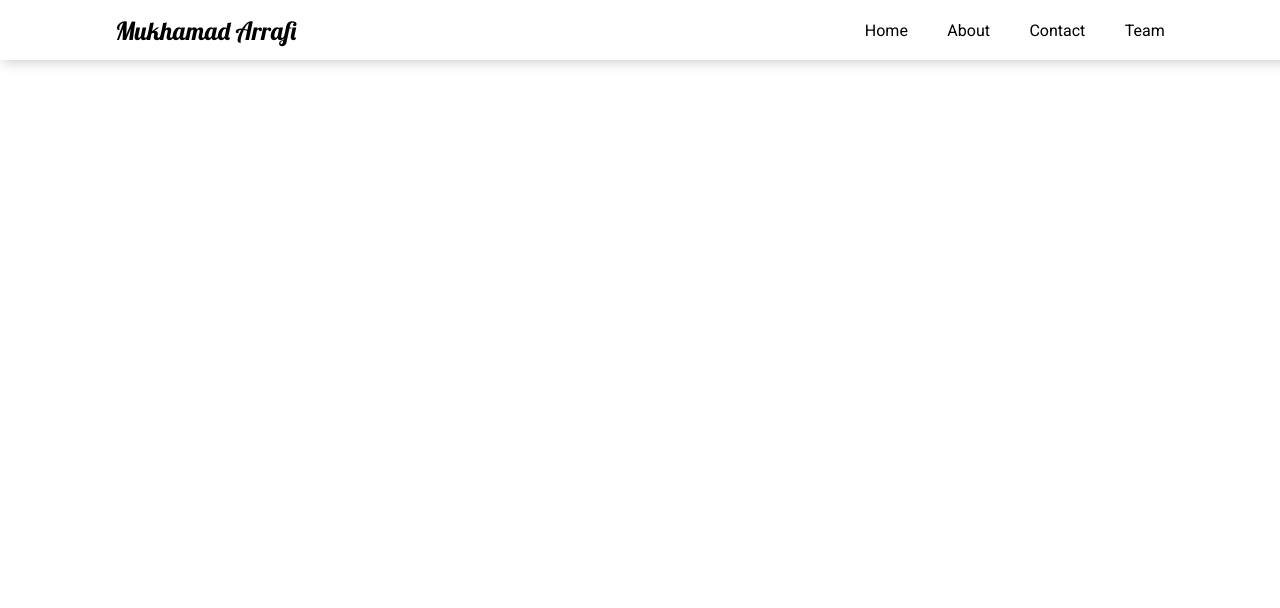
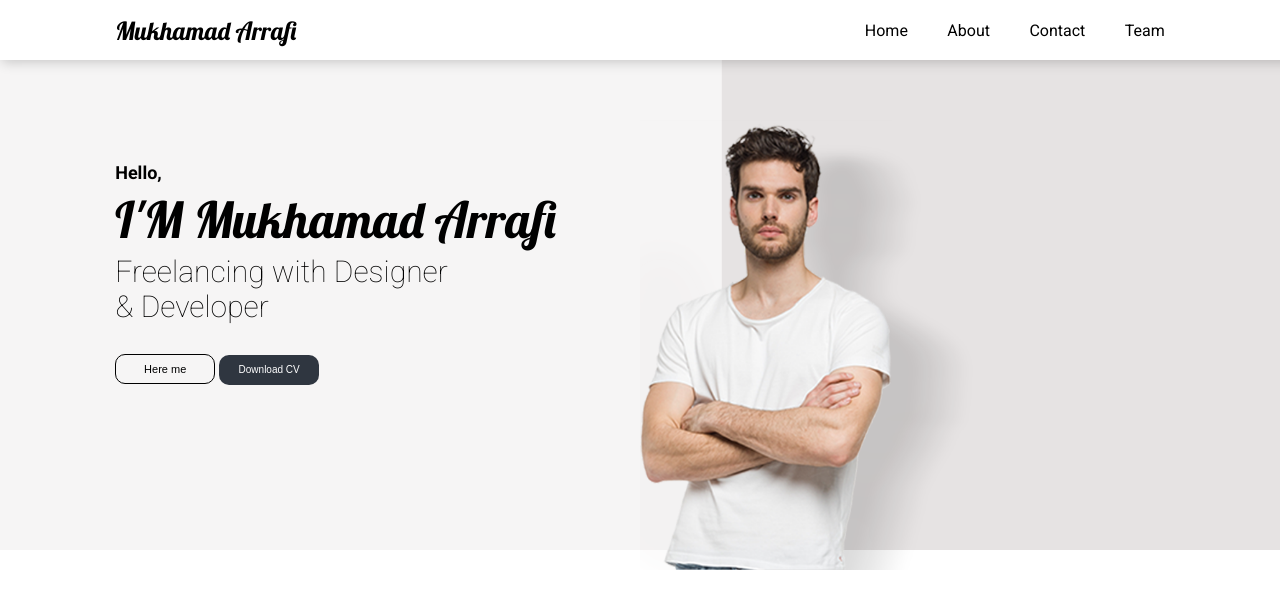
Before and after one commit to arrapiii/tugaswebportofolio, a plain HTML site: page index.html in a window 1280 px wide. Shown: the top 608 px of the page. Drawn offline with Linux system fonts and the light colour scheme.

Commit message:
tambah hero

```diff
--- a/css/style.css
+++ b/css/style.css
@@ -42,3 +42,54 @@ body {
 .nav-link a:hover {
     color: #dfe6e9;
 }
+
+.text-hero {
+    position: absolute;
+    left: 9%;
+    top: 130px;
+    line-height: 8px;
+}
+
+.text-hero p:first-child {
+    font-size: 18px;
+    font-weight: bold;
+    line-height: 50px;
+}
+
+.text-hero p:nth-child(2) {
+    font-family: 'Lobster', cursive;
+    font-size: 50px;
+    margin: 0;
+}
+
+.text-hero p:nth-child(3) {
+    font-size: 30px;
+    font-weight: 100;
+    line-height: normal;
+}
+
+.btn-here {
+    width: 100px;
+    height: 30px;
+    border-radius: 10px;
+    background-color: transparent;
+    border: 1px solid black;
+    font-size: 11px;
+}
+
+.btn-download {
+    width: 100px;
+    height: 30px;
+    border-radius: 10px;
+    background-color: #2f3640;
+    font-size: 10px;
+    color: white;
+    border: none;
+}
+
+.model {
+    position: absolute;
+    left: 50%;
+    top: 120px;
+    height: 450px;
+}
--- a/index.html
+++ b/index.html
@@ -30,5 +30,16 @@
             </div>
         </div>
     </div>
+
+    <!-- hero image -->
+    <div class="text-hero">
+        <p>Hello,</p>
+        <p>I'M Mukhamad Arrafi</p>
+        <p>Freelancing with Designer <br> & Developer</p>
+
+        <button class="btn-here">Here me</button>
+        <button class="btn-download">Download CV</button>
+    </div>
+    <img src="img/model.png" alt="" class="model">
 </body>
 </html>
```
Also changed, not shown: img/about-img.png (added), img/bg.png (added), img/model.png (added), img/project in your mind.png (added), img/services-1.png (added), img/services-2.png (added), img/servies-3.png (added).
